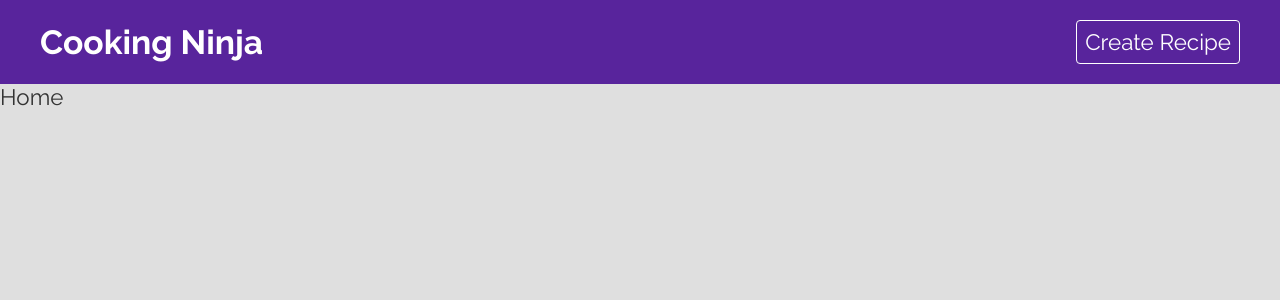
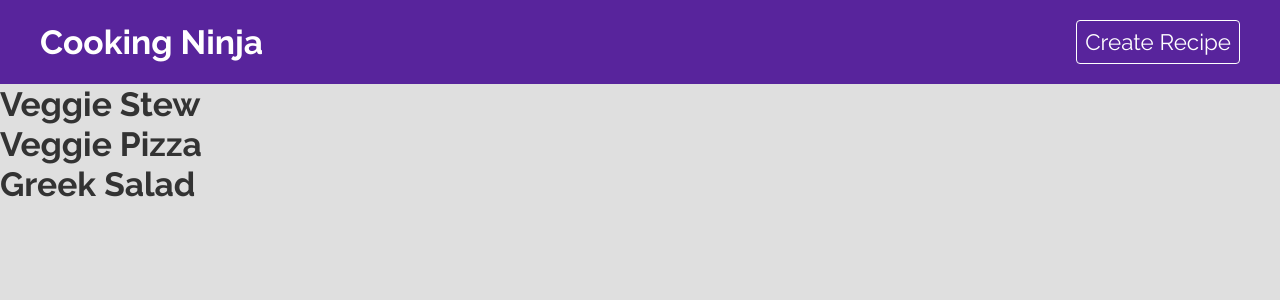
Before and after one commit to missatrox44/cooking-ninja, a React (Create React App) app: page / in a window 1280 px wide. Shown: the top 300 px of the page. Built offline with nearby package versions, Linux system fonts and the light colour scheme; data requests are answered from the project's data file.

Commit message:
outputs recipe titles on homepage

```diff
--- /dev/null
+++ b/src/hooks/useFetch.js
@@ -0,0 +1,47 @@
+import { useState, useEffect } from "react"
+
+//accept url into the hook which we want to fetch data from
+export const useFetch = (url) => {
+  //set up state for the data, isPending and error
+  const [data, setData] = useState(null)
+  const [isPending, setIsPending] = useState(false)
+  const [error, setError] = useState(null)
+
+  useEffect(() => {
+    const controller = new AbortController()
+
+    //perform fetch inside useEffect hook whenever the url changes and once initially
+    const fetchData = async () => {
+      setIsPending(true)
+
+      try {
+        const res = await fetch(url, { signal: controller.signal })
+        if (!res.ok) {
+          throw new Error(res.statusText)
+        }
+        const data = await res.json()
+
+        setIsPending(false)
+        setData(data)
+        setError(null)
+      } catch (err) {
+        if (err.name === "AbortError") {
+          console.log("the fetch was aborted")
+        } else {
+          setIsPending(false)
+          setError('Could not fetch the data')
+        }
+      }
+    }
+
+    fetchData()
+
+    return () => {
+      controller.abort()
+    }
+
+  }, [url])
+
+  //return states
+  return { data, isPending, error }
+}
--- a/src/pages/home/Home.js
+++ b/src/pages/home/Home.js
@@ -1,9 +1,19 @@
+import { useFetch } from '../../hooks/useFetch';
+
 //styles
 import './Home.css';
 
 
 export default  function Home() {
+const { data, isPending, error } = useFetch('http://localhost:3000/recipes')
+
   return (
-    <div>Home</div>
+    <div className='home'>
+      {error && <p className='error'>{error}</p>}
+      {isPending && <p className='loading'>Loading...</p>}
+      {data && data.map(recipe => (
+        <h2 key={recipe.id}>{recipe.title}</h2>
+      ))}
+    </div>
   )
 }
```
